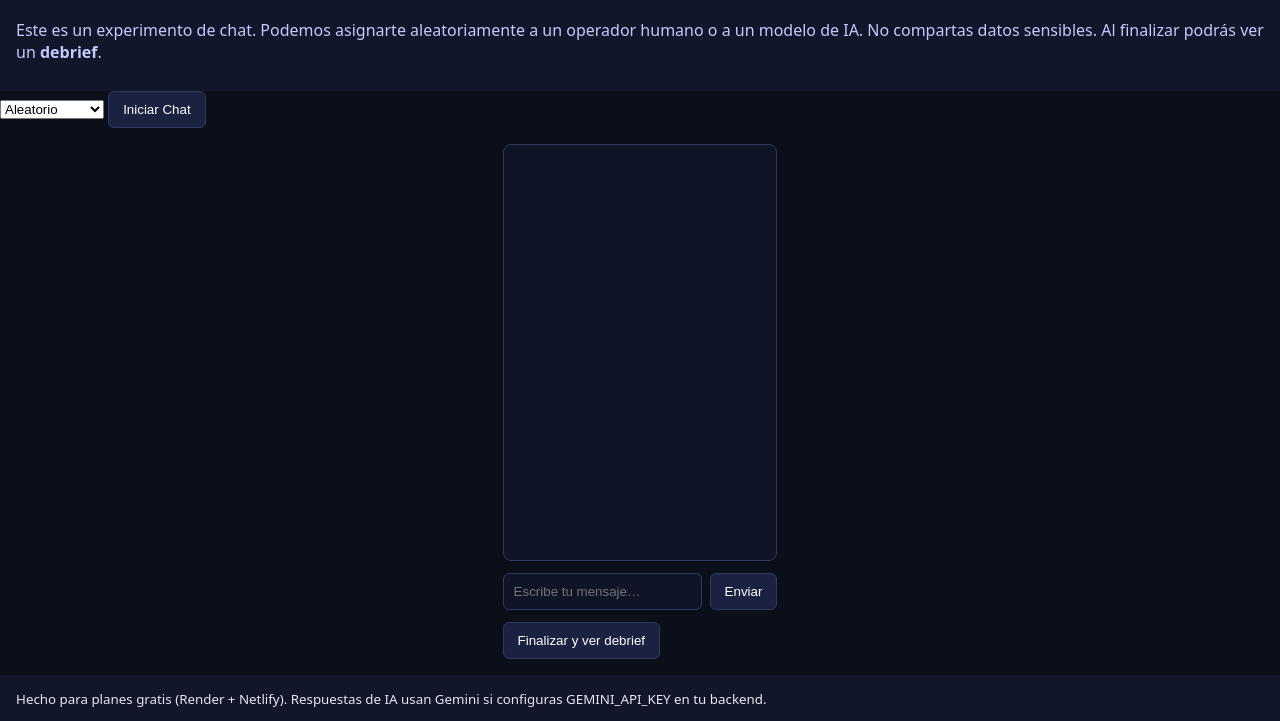
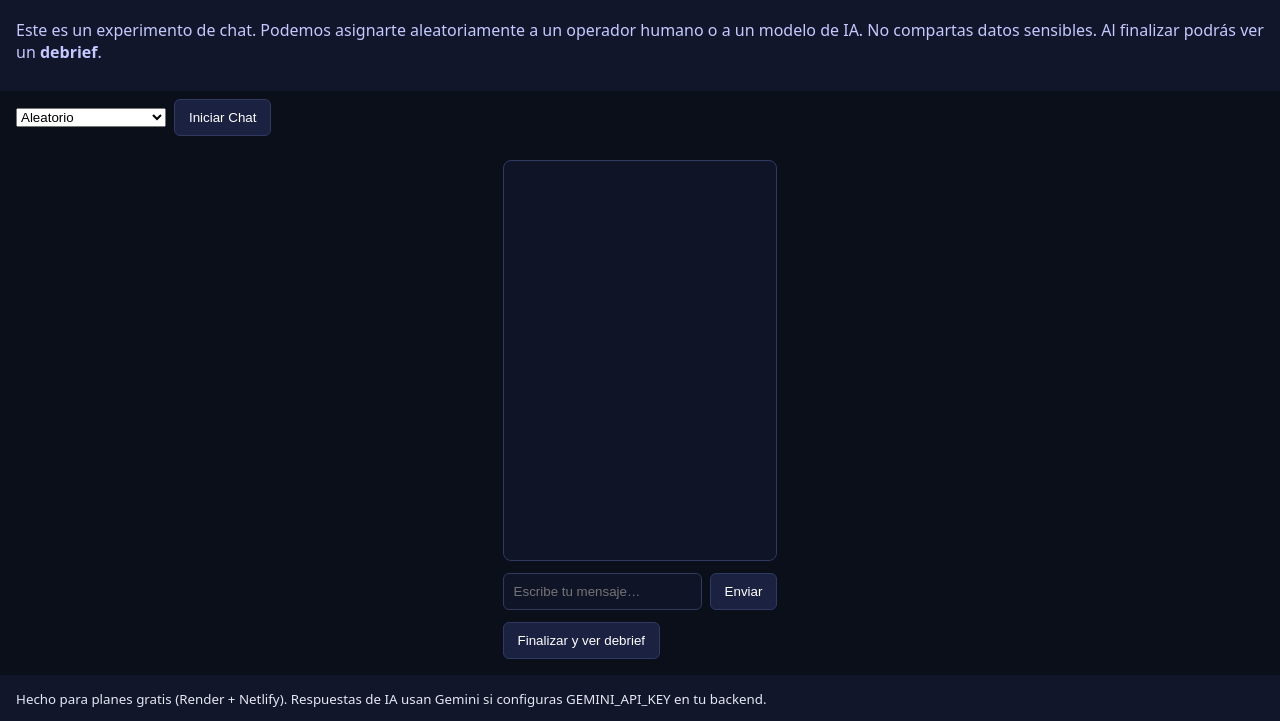
Before and after one commit to danikadns/turing-mini, a plain HTML site: page frontend/public/index.html in a window 1280 px wide. Shown: the part 79-800 px from the top of the page. Drawn offline with Linux system fonts and the light colour scheme; no server answers.

Commit message:
Update styles.css

```diff
--- a/frontend/public/styles.css
+++ b/frontend/public/styles.css
@@ -23,6 +23,23 @@ header, footer {
 .notice {
   color: #c4c9ff;
 }
+
+.chat-controls {
+  display: flex;
+  align-items: center;
+  gap: 8px;           /* separación entre el select y el botón */
+  padding: 8px 16px;  /* mismo estilo que header */
+}
+
+.chat-controls select {
+  width: auto;        /* para que no se expanda */
+  min-width: 150px;   /* ancho mínimo */
+}
+
+.chat-controls button {
+  white-space: nowrap; /* evita que el texto se corte */
+}
+
 
 /* MAIN ahora ocupa todo el espacio disponible */
 main {
```
